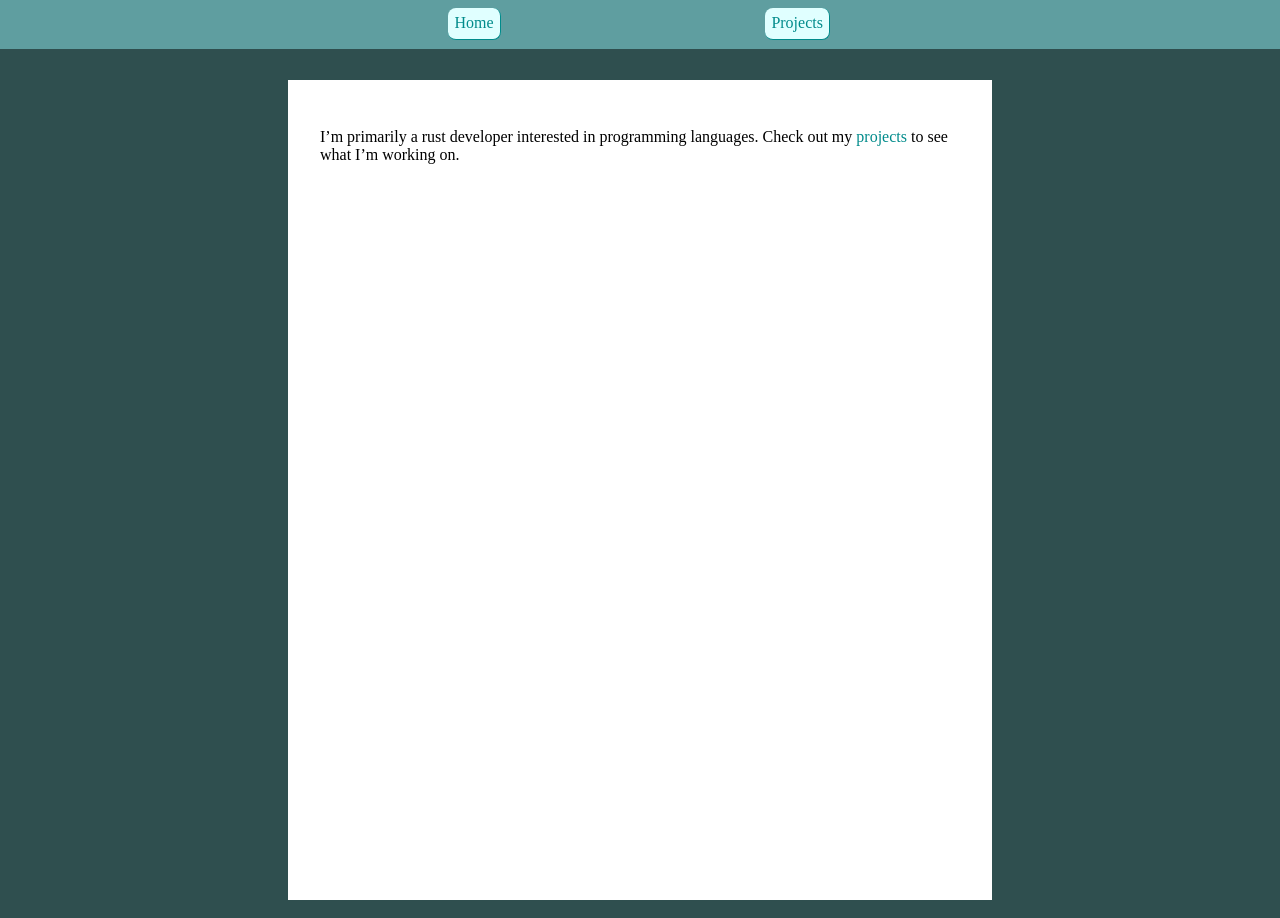
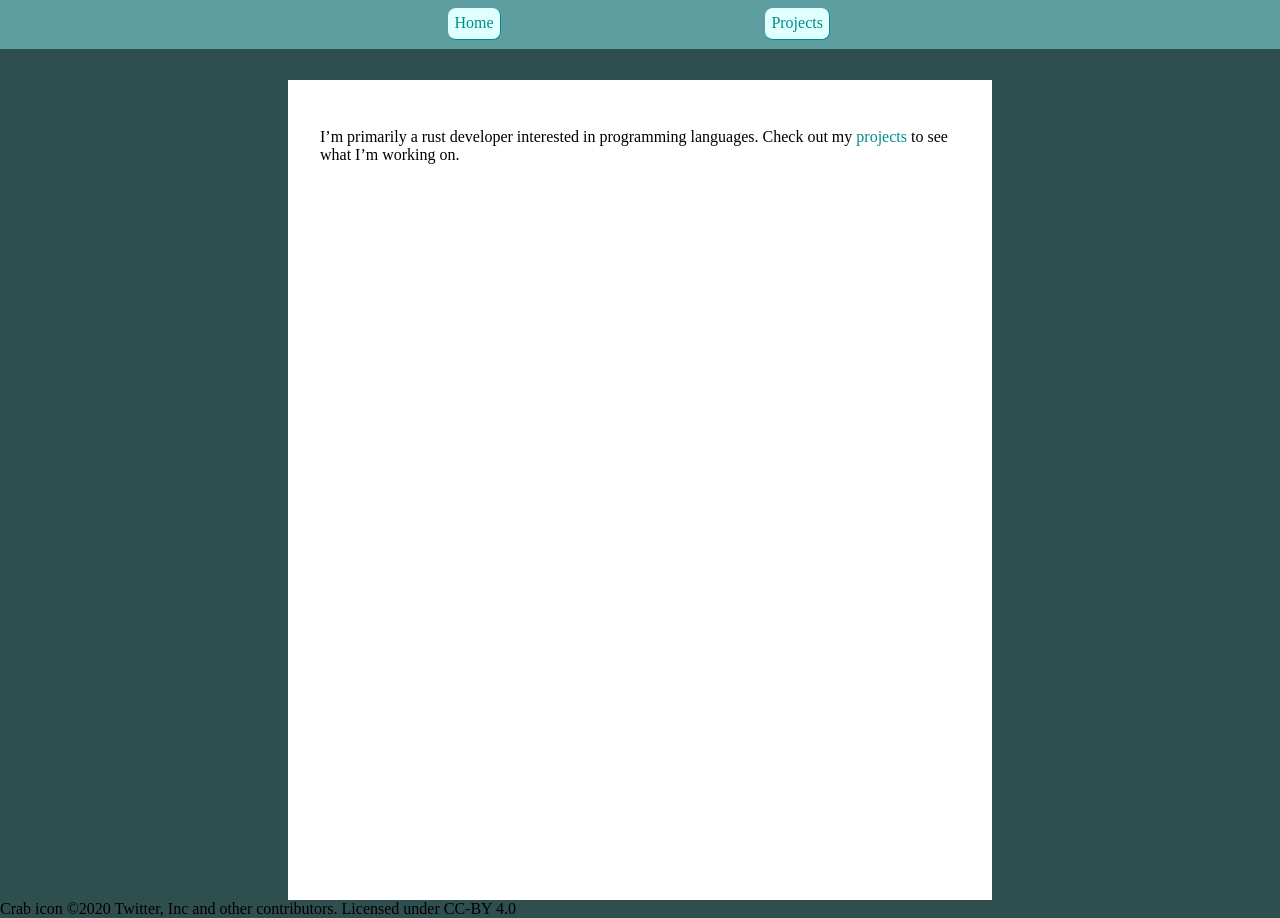
Before and after one commit to PokeJofeJr4th/webbed-site, a Jekyll site: the page built from index.md, in a window 1280 px wide. Built offline with Jekyll 4.4.1, drawn with Linux system fonts in a browser that asks for light colours.

Commit message:
add crab icon

```diff
--- a/_layouts/default.html
+++ b/_layouts/default.html
@@ -14,5 +14,9 @@
       <a href="/projects">Projects</a>
     </nav>
     <section>{{ content }}</section>
+    <footer>
+      Crab icon &copy;2020 Twitter, Inc and other contributors. Licensed under
+      CC-BY 4.0
+    </footer>
   </body>
 </html>
```
Also changed, not shown: favicon.ico (added).
